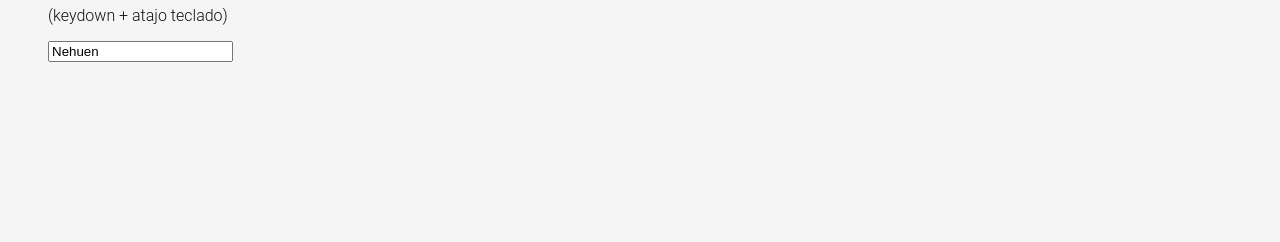
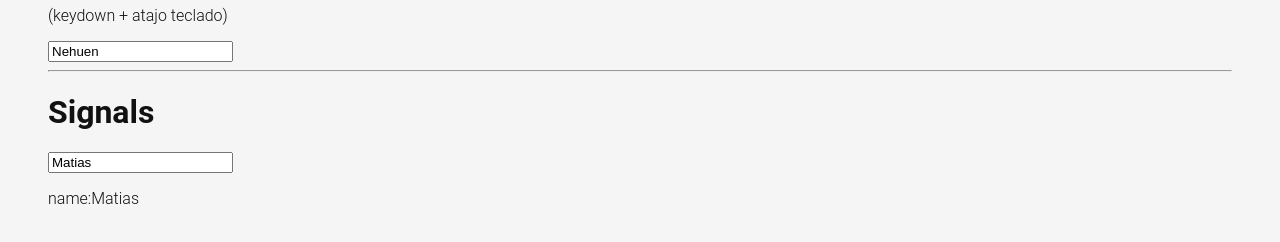
Before and after one commit to MNATorres/cursoAngular, an Angular app: page /labs in a window 1280 px wide. Shown: the part 1455-1697 px from the top of the page. Before the commit the page ends 1565 px from the top, so only its background shows below. Built offline with nearby package versions, Linux system fonts and the light colour scheme.

Commit message:
creando un signal dinámico

```diff
--- a/src/app/pages/labs/labs.component.html
+++ b/src/app/pages/labs/labs.component.html
@@ -10,11 +10,11 @@
   <hr />
   <h2>{{ "Hola".repeat(4) }}</h2>
   <p>la suma de + 3 es {{ 3 + 3 }}</p>
-  <p>Hola soy {{ name }} y mi edad es {{ age }}</p>
+  <p>Hola soy {{ name() }} y mi edad es {{ age }}</p>
 
   <hr />
   <img [src]="img" alt="castor" width="400" />
-  <input type="text" [value]="name" />
+  <input type="text" [value]="name()" />
   <button [disabled]="disabled">Click me</button>
 
   <hr />
@@ -36,4 +36,8 @@
   <hr />
   <p>(keydown + atajo teclado)</p>
   <input type="text" [value]="person.name" (keydown.shift.t)="clickHandler()" />
+  <hr />
+  <h1>Signals</h1>
+  <input type="text" [value]="name()" (change)="changeHandler($event)" />
+  <p>name:{{ name() }}</p>
 </div>
--- a/src/app/pages/labs/labs.component.ts
+++ b/src/app/pages/labs/labs.component.ts
@@ -1,38 +1,45 @@
-import { Component } from '@angular/core';
+import { Component, signal } from '@angular/core';
 import { CommonModule } from '@angular/common';
-
 
 @Component({
   selector: 'app-labs',
   standalone: true,
   imports: [CommonModule],
   templateUrl: './labs.component.html',
-  styleUrl: './labs.component.css'
+  styleUrl: './labs.component.css',
 })
 export class LabsComponent {
   welcome = 'Hola!';
-  tasks = ['Instalar el Angular CLI', 'Creart Proyecto', 'Crear Componentes', 'Crear servicio'];
-  name = 'Matias'
-  age = 29
+  tasks = [
+    'Instalar el Angular CLI',
+    'Creart Proyecto',
+    'Crear Componentes',
+    'Crear servicio',
+  ];
+  name = signal('Matias');
+  age = 29;
   disabled = true;
-  img = 'https://www.lavoz.com.ar/resizer/zU6FRuN30kNbMi1SWMTpuJ0pMLg=/980x640/smart/filters:quality(75):format(webp)/cloudfront-us-east-1.images.arcpublishing.com/grupoclarin/GI4DEODEGNSTAMJYGZRWKN3FGQ.jpg'
+  img =
+    'https://www.lavoz.com.ar/resizer/zU6FRuN30kNbMi1SWMTpuJ0pMLg=/980x640/smart/filters:quality(75):format(webp)/cloudfront-us-east-1.images.arcpublishing.com/grupoclarin/GI4DEODEGNSTAMJYGZRWKN3FGQ.jpg';
 
   person = {
     name: 'Nehuen',
     age: 29,
-    avatar: 'https://avatars.githubusercontent.com/u/96670695?v=4'
+    avatar: 'https://avatars.githubusercontent.com/u/96670695?v=4',
+  };
+
+  clickHandler() {
+    alert('Me estan haciendo click');
   }
 
-  clickHandler() {
-    alert("Me estan haciendo click")
-  }
-
-  changeHandler(event:Event) {
-    console.log(event)
+  changeHandler(event: Event) {
+    const input = event.target as HTMLInputElement;
+    const newValue = input.value;
+    this.name.set(newValue)
   }
 
   keydownHandler(event: KeyboardEvent) {
-    const input = event.target as HTMLInputElement
-    console.log(input.value)
+    const input = event.target as HTMLInputElement;
+    console.log(input.value);
   }
 }
```
